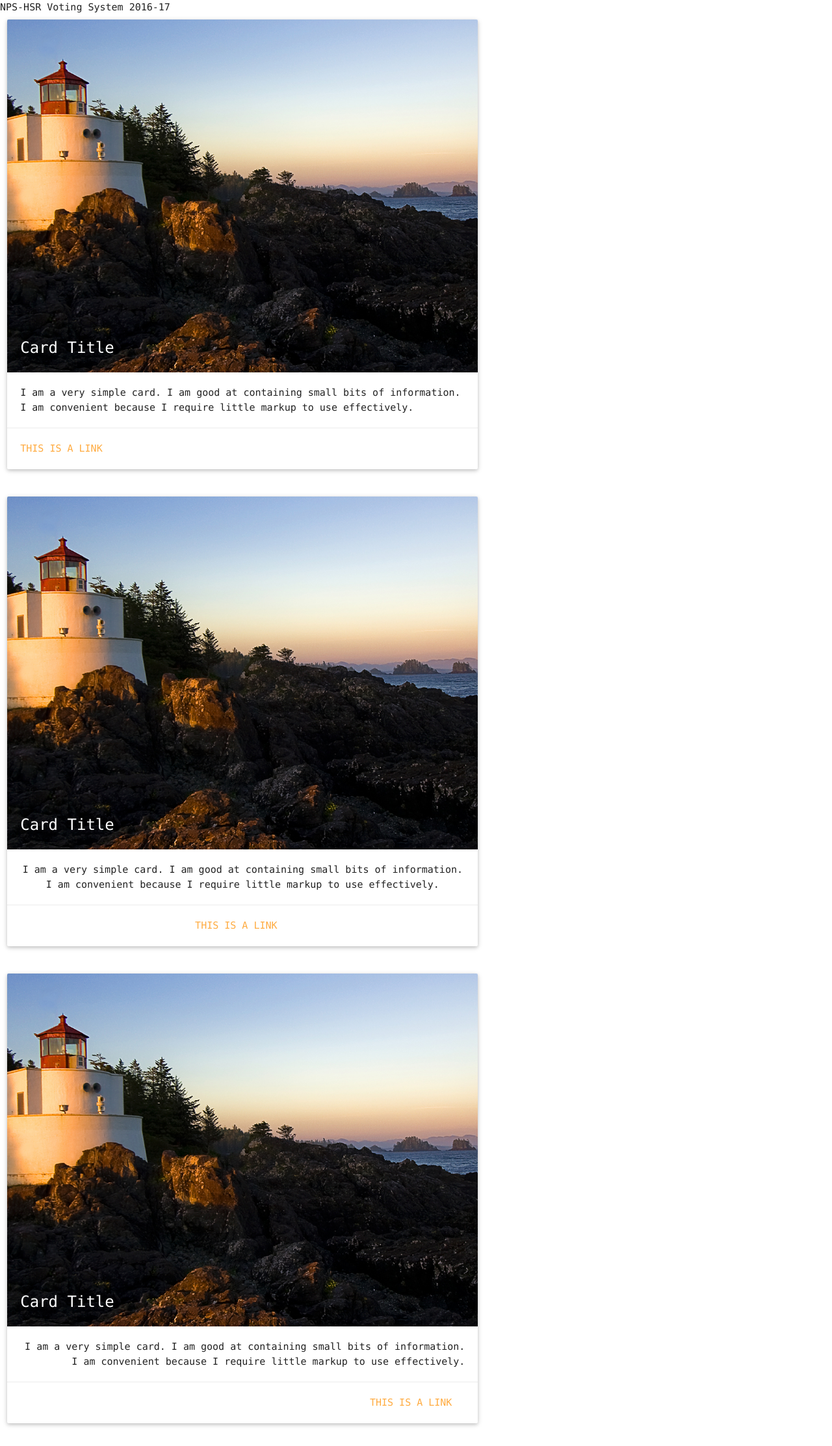
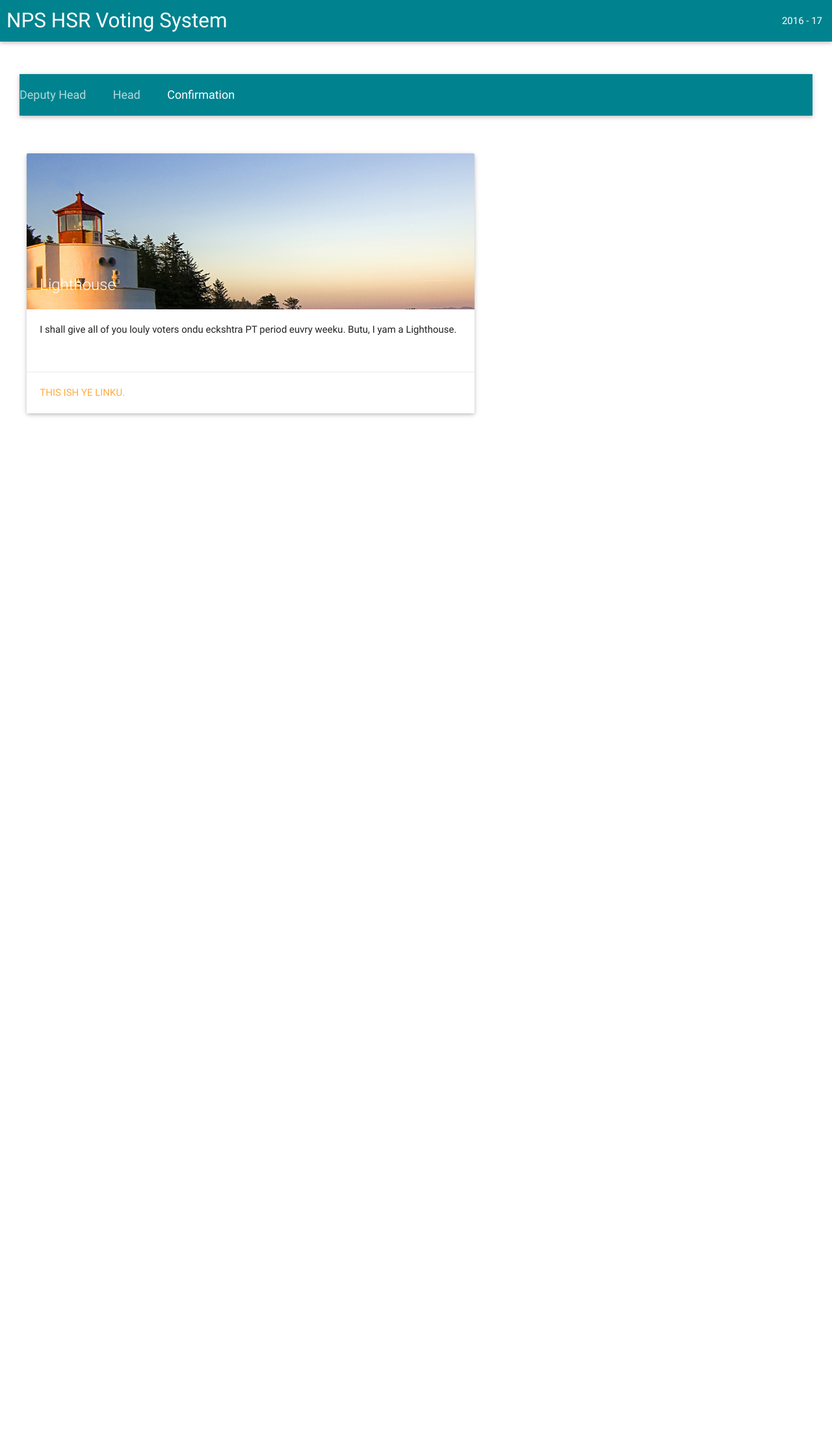
Before and after one commit to drakonizer/nps-dev, a PHP site: page / in a window 1280 px wide. Shown: the whole page at 65% size. After the commit the page ends 641 px from the top, so only its background shows below. Run offline with PHP 8.4, Linux system fonts and the light colour scheme; some libraries are stand-ins or nearby versions.

Commit message:
Add navbar, breadcrumbs, and test card.

```diff
--- a/index.html
+++ b/index.html
@@ -2,72 +2,56 @@
 
 <html>
 	<!-- some imports-->
-	<link rel="stylesheet" type="text/css" href="materialize\css\materialize.css">
+	<link rel="stylesheet" type="text/css" href="css/materialize.css">
 	<link href="http://fonts.googleapis.com/icon?family=Material+Icons" rel="stylesheet">
 	<link rel="stylesheet" type="text/css" href="style.css">
 	<script type="text/javascript" src="https://code.jquery.com/jquery-2.1.1.min.js"></script>
-    <script type="text/javascript" src="materialize\js\materialize.min.js"></script>
-
+	<script type="text/javascript" src="js/materialize.min.js"></script>
 
 	<title>Voting System</title>
+
 	<head>
-		NPS-HSR Voting System 2016-17
-	<div class="left-align">
-	 <div class="row">
+	    <!-- navbar -->
+	      <nav>
+		<div class="nav-wrapper cyan darken-3" id="logo">
+		  <a href="#" class="brand-logo">NPS HSR Voting System </a>
+		  <ul id="nav-mobile" class="right hide-on-med-and-down">
+		    <li><a href="#">2016 - 17</a></li>
+		  </ul>
+		</div>
+	      </nav>
+	</head>
+
+	<body>
+	     <!-- breadcrumbs(That's what they call it :D)-->
+	    <div id="bread">
+	      <nav>
+		<div class="nav-wrapper cyan darken-3">
+		  <div class="col s12">
+		    <a href="#!" class="breadcrumb">Deputy Head</a>
+		    <a href="#!" class="breadcrumb">Head</a>
+		    <a href="#!" class="breadcrumb">Confirmation</a>
+		  </div>
+		</div>
+	      </nav>
+	    </div>
+
+	    <!-- cards for the candidates -->
+	    <div class="row" id="bread">
 		<div class="col s12 m7">
-          <div class="card">
+		  <div class="card medium">
 		    <div class="card-image">
 		      <img src="Lighthouse.jpg">
-              <span class="card-title">Card Title</span>
+		      <span class="card-title">Lighthouse</span>
 		    </div>
 		    <div class="card-content">
-              <p>I am a very simple card. I am good at containing small bits of information.
-              I am convenient because I require little markup to use effectively.</p>
+		      <p>I shall give all of you louly voters ondu eckshtra PT period euvry weeku. Butu, I yam a Lighthouse. </p>
 		    </div>
 		    <div class="card-action">
-              <a href="#">This is a link</a>
+		      <a href="#">This ish ye linku.</a>
 		    </div>
 		  </div>
 		</div>
 	      </div>
-	  </div>
-
-	  <div class="center-align" ><div class="row">
-        <div class="col s12 m7">
-          <div class="card">
-            <div class="card-image">
-              <img src="Lighthouse.jpg">
-              <span class="card-title">Card Title</span>
-            </div>
-            <div class="card-content">
-              <p>I am a very simple card. I am good at containing small bits of information.
-              I am convenient because I require little markup to use effectively.</p>
-            </div>
-            <div class="card-action">
-              <a href="#">This is a link</a>
-            </div>
-          </div>
-        </div>
-      </div>
-	  </div>
-
-	  <div class="right-align"><div class="row">
-        <div class="col s12 m7">
-          <div class="card">
-            <div class="card-image">
-              <img src="Lighthouse.jpg">
-              <span class="card-title">Card Title</span>
-            </div>
-            <div class="card-content">
-              <p>I am a very simple card. I am good at containing small bits of information.
-              I am convenient because I require little markup to use effectively.</p>
-            </div>
-            <div class="card-action">
-              <a href="#">This is a link</a>
-            </div>
-          </div>
-        </div>
-      </div>
-	  </div>
-	</head>
+	</body>
 </html>
--- a/style.css
+++ b/style.css
@@ -1,8 +1,10 @@
 
-html{
-	font-family: Consolas;
+div#bread {
+	margin-top: 50px;
+	margin-left: 30px;
+	margin-right: 30px;
 }
 
-ul#candidates li {
-	display: inline;
+div#logo a{
+	margin-left: 10px;
 }
```
Lines whose indentation alone changed are shown as unchanged.
